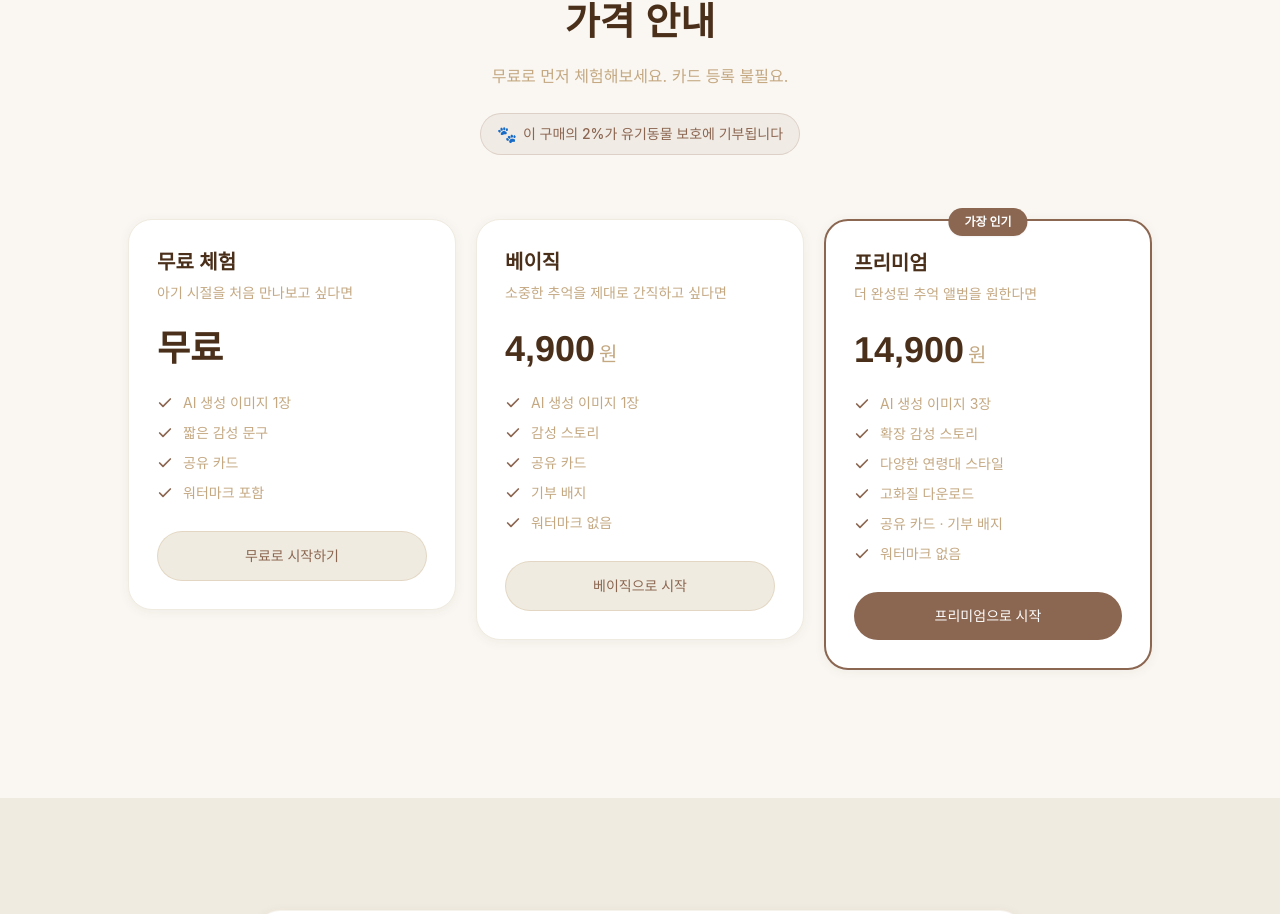
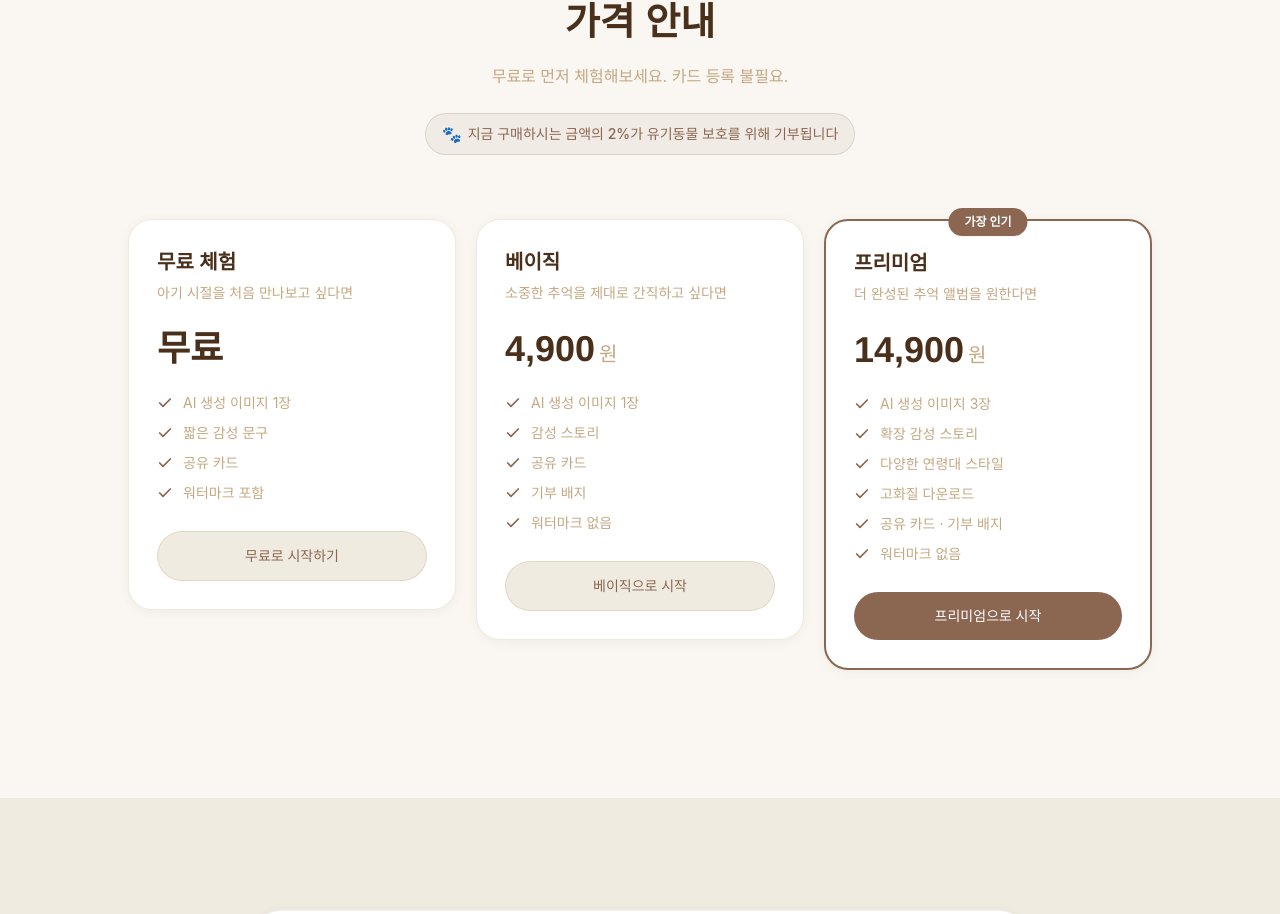
Before and after one commit to oksi2337/mylovelylittlebaby, a Next.js app: page / in a window 1280 px wide. Shown: the part 5678-6592 px from the top of the page. Built offline with nearby package versions, Linux system fonts and the light colour scheme; a web font is replaced by a local one.

Commit message:
auto: update files

```diff
--- a/src/components/ui/DonationBadge.tsx
+++ b/src/components/ui/DonationBadge.tsx
@@ -26,7 +26,7 @@ export default function DonationBadge({ className, size = 'md' }: DonationBadgeP
       {size === 'sm' ? (
         <span>2% 기부</span>
       ) : (
-        <span>이 구매의 2%가 유기동물 보호에 기부됩니다</span>
+        <span>지금 구매하시는 금액의 2%가 유기동물 보호를 위해 기부됩니다</span>
       )}
     </span>
   );
```
